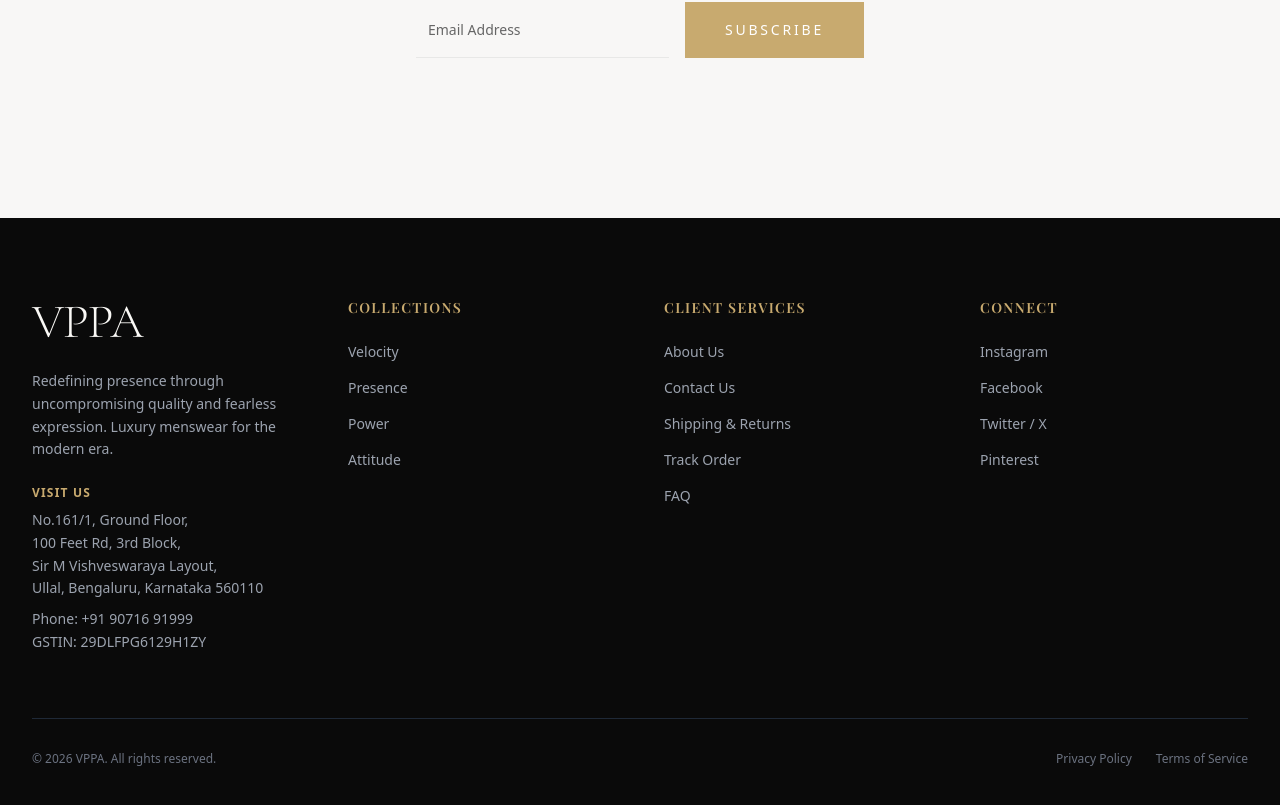
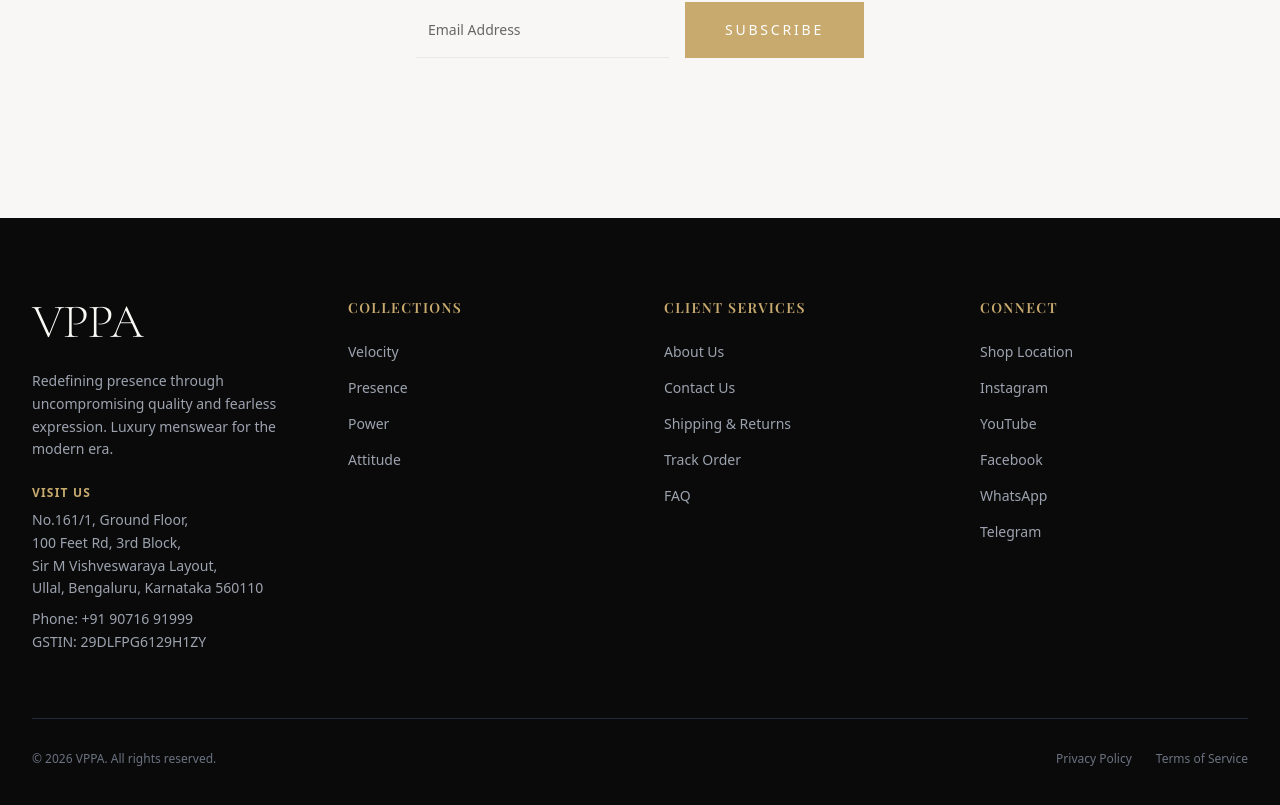
Before and after one commit to vppafashions/vppa-frontend, a React (Vite) app: page / in a window 1280 px wide. Shown: the part 6968-7773 px from the top of the page. Built offline with nearby package versions, Linux system fonts and the light colour scheme; no server answers; a web font is replaced by a local one.

Commit message:
Update footer Connect column with new VPPA Fashions links (#71)
Co-authored-by: Devin AI <158243242+devin-ai-integration[bot]@users.noreply.github.com>
Co-authored-by: mohands.blr@gmail.com <mohands.blr@gmail.com>

```diff
--- a/src/components/layout/Footer.tsx
+++ b/src/components/layout/Footer.tsx
@@ -87,23 +87,33 @@ export function Footer() {
             </h4>
             <ul className="space-y-4 text-sm text-gray-400">
               <li>
-                <a href="https://www.instagram.com/vppafashions" target="_blank" rel="noopener noreferrer" className="hover:text-white transition-colors">
+                <a href="https://maps.app.goo.gl/CizcZjAoyRkcRNVY7?g_st=ic" target="_blank" rel="noopener noreferrer" className="hover:text-white transition-colors">
+                  Shop Location
+                </a>
+              </li>
+              <li>
+                <a href="https://www.instagram.com/vppa_fashions?igsh=ZTZiNDFhcmx2bnox" target="_blank" rel="noopener noreferrer" className="hover:text-white transition-colors">
                   Instagram
                 </a>
               </li>
               <li>
-                <a href="https://www.facebook.com/vppafashions" target="_blank" rel="noopener noreferrer" className="hover:text-white transition-colors">
+                <a href="https://youtube.com/@VPPA_fashions?si=uR175OmhS8k4R06b" target="_blank" rel="noopener noreferrer" className="hover:text-white transition-colors">
+                  YouTube
+                </a>
+              </li>
+              <li>
+                <a href="https://www.facebook.com/share/1G8UxJTThR/" target="_blank" rel="noopener noreferrer" className="hover:text-white transition-colors">
                   Facebook
                 </a>
               </li>
               <li>
-                <a href="https://x.com/vppafashions" target="_blank" rel="noopener noreferrer" className="hover:text-white transition-colors">
-                  Twitter / X
+                <a href="https://whatsapp.com/channel/0029Vb6NM3P4Y9lgn9SpRx1N" target="_blank" rel="noopener noreferrer" className="hover:text-white transition-colors">
+                  WhatsApp
                 </a>
               </li>
               <li>
-                <a href="https://www.pinterest.com/vppafashions" target="_blank" rel="noopener noreferrer" className="hover:text-white transition-colors">
-                  Pinterest
+                <a href="https://t.me/VPPAfashions" target="_blank" rel="noopener noreferrer" className="hover:text-white transition-colors">
+                  Telegram
                 </a>
               </li>
             </ul>
```
